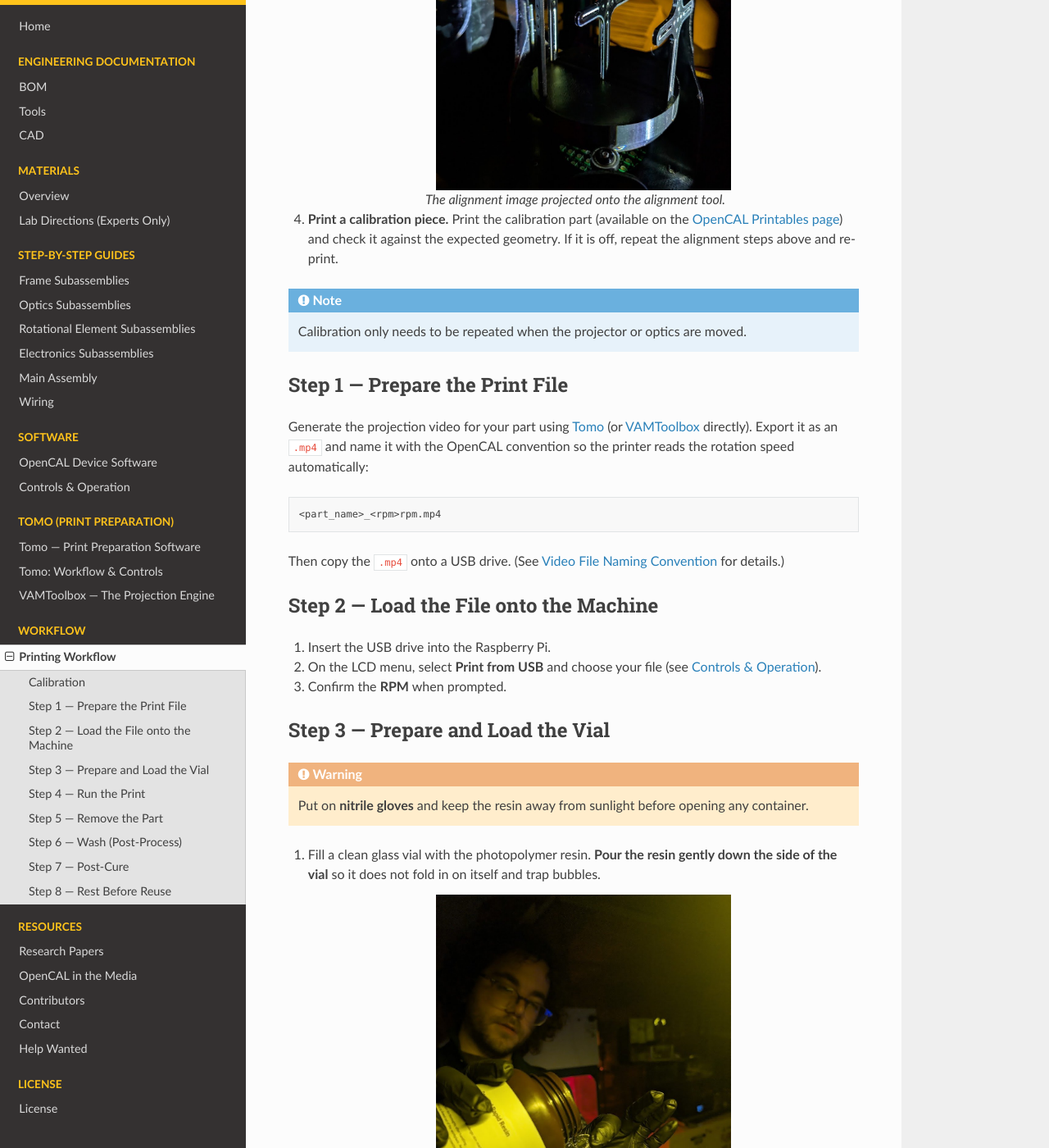
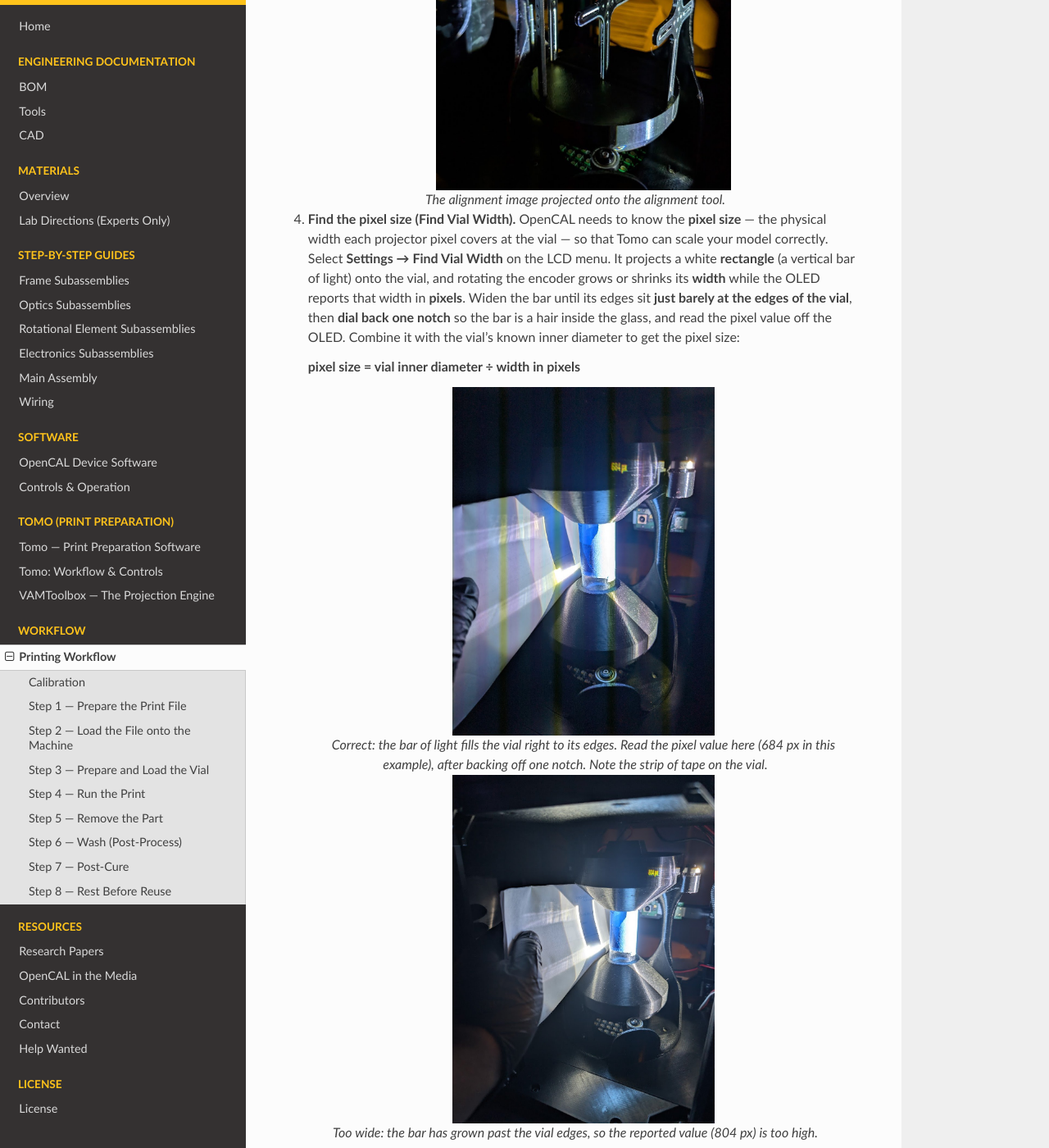
Before and after one commit to computed-axial-lithography/OpenCAL-documentation, a Sphinx documentation site: the page built from docs/source/workflow/printing.rst, in a window 1280 px wide and 1400 px high, scrolled down 2294 px. Shown: the whole window at 82% size. Built offline with Sphinx 7.4.7 and the Read the Docs theme 3.1.0, drawn with Linux system fonts in a browser that asks for light colours; some of the changed text lies outside the part shown.

Commit message:
Add Find Vial Width calibration, lid-style large vial, and panel updates
- Calibration: document Find Vial Width pixel-size + alignment procedure
  (rectangle bar per the OpenCAL code), restore it to the Settings menu
  reference, and drop the not-yet-existing calibration-print step
- Large vial: build out the lid-style version in the Rotational Element
  guide (closed-bottom glass, McMaster o-ring, 3D-printed lid/plug) and
  move the screw-on design (CAD + parts) to Help Wanted
- Frame: replace Top Vial Panel CAD with the vented version and the
  Motor Wire Guard placeholder with its CAD; add airflow note. Add the
  RP5 Guard image + USB-mount note on the Top Projector Panel
- Fix Back Vial Panel step 1 to use the screw-install photo (was showing
  the finished-panel image)

Co-Authored-By: Claude Opus 4.8 (1M context) <noreply@anthropic.com>

```diff
--- a/docs/source/software/controls.rst
+++ b/docs/source/software/controls.rst
@@ -100,6 +100,11 @@ Settings
    * - **Show Alignment**
      - Displays the cross-strut alignment tool image on the projector. Rotate the encoder
        to shift the image up/down for transverse alignment. Click to return.
+   * - **Find Vial Width**
+     - Projects a white **rectangle** (a bar of light) onto the vial whose **width** you vary with
+       the encoder, reporting that width in **pixels**. Used to measure the **pixel size** for
+       calibration and to check that the projector is centred (even light on both sides). See the
+       Calibration section of :doc:`../workflow/printing`.
    * - **USB video prompt**
      - Toggles whether you are asked to save the camera recording to USB after each print.
        Shows the current state ("USB prompt: On/Off").
--- a/docs/source/workflow/printing.rst
+++ b/docs/source/workflow/printing.rst
@@ -68,9 +68,38 @@ tools under **Settings** on the LCD menu (see :doc:`Controls & Operation <../sof
 
       The alignment image projected onto the alignment tool.
 
-#. **Print a calibration piece.** Print the calibration part (available on the
-   `OpenCAL Printables page <https://www.printables.com/model/1641693-opencal>`__) and check it
-   against the expected geometry. If it is off, repeat the alignment steps above and re-print.
+#. **Find the pixel size (Find Vial Width).** OpenCAL needs to know the **pixel size** — the
+   physical width each projector pixel covers at the vial — so that Tomo can scale your model
+   correctly. Select **Settings → Find Vial Width** on the LCD menu. It projects a white
+   **rectangle** (a vertical bar of light) onto the vial, and rotating the encoder grows or shrinks
+   its **width** while the OLED reports that width in **pixels**. Widen the bar until its edges sit
+   **just barely at the edges of the vial**, then **dial back one notch** so the bar is a hair
+   inside the glass, and read the pixel value off the OLED. Combine it with the vial's known inner
+   diameter to get the pixel size:
+
+   **pixel size = vial inner diameter ÷ width in pixels**
+
+   .. figure:: ../static/Workflow/vw_correct.jpg
+      :align: center
+      :width: 320px
+
+      Correct: the bar of light fills the vial right to its edges. Read the pixel value here (684 px
+      in this example), after backing off one notch. Note the strip of tape on the vial.
+
+   .. figure:: ../static/Workflow/vw_toofar.jpg
+      :align: center
+      :width: 320px
+
+      Too wide: the bar has grown past the vial edges, so the reported value (804 px) is too high.
+
+   .. tip::
+
+      Wrapping a strip of **tape around the vial** makes the boundary much easier to see — it
+      blocks stray light so the edge between lit and unlit is sharp.
+
+   Find Vial Width also doubles as an **alignment check**: when the projector is centred on the
+   vial, the bar of light should be **even on both sides**. Uneven brightness means the projector is
+   off-centre, so re-centre it and re-check.
 
 .. note::
 
```
Also changed, not shown: docs/source/resources/help_wanted.rst (+28 -4 lines), docs/source/step_by_step/frame_stepbystep.rst (+10 -3 lines), docs/source/step_by_step/rotational_element_stepbystep.rst (+25 -18 lines), docs/source/static/Step_by_Step/Frame_Subassemblies/Top_Projector_Panel/top-projector-rp5-guard.jpg (added), docs/source/static/Step_by_Step/Frame_Subassemblies/Top_Vial_Panel/top-vial-wire-guard.jpg (added), docs/source/static/Step_by_Step/Frame_Subassemblies/Top_Vial_Panel/top_vial_panel_CAD.png, docs/source/static/Step_by_Step/Rotational_Element_Subassemblies/Large_Vial/large_vial_assembled.jpg (added), docs/source/static/Step_by_Step/Rotational_Element_Subassemblies/Large_Vial/large_vial_cap.jpg (added), docs/source/static/Step_by_Step/Rotational_Element_Subassemblies/Large_Vial/large_vial_lid_CAD.png (added), docs/source/static/Step_by_Step/Rotational_Element_Subassemblies/Large_Vial/large_vial_lid_plug_CAD.png (added), docs/source/static/Step_by_Step/Rotational_Element_Subassemblies/Large_Vial/large_vial_printing.jpg (added), docs/source/static/Workflow/vw_correct.jpg (added), docs/source/static/Workflow/vw_toofar.jpg (added).
